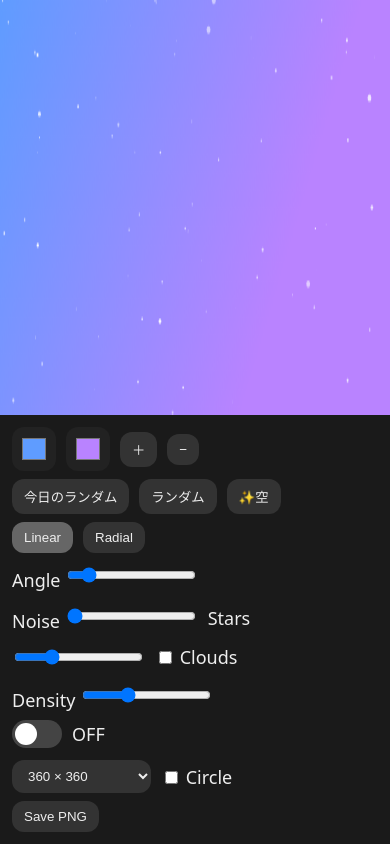
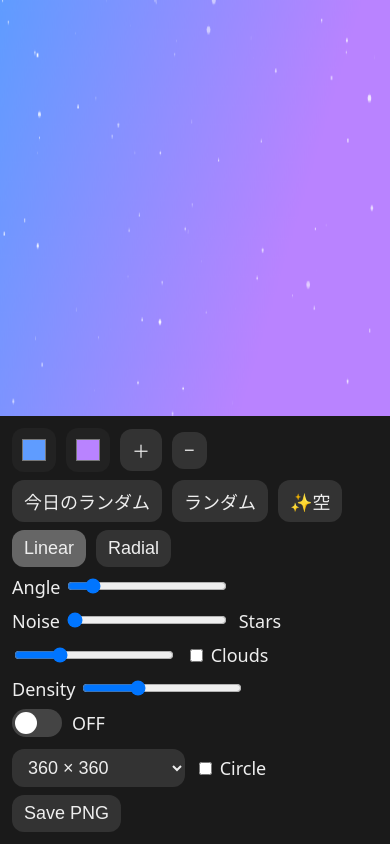
Before and after one commit to hisa-haru/Gradient-Maker-v1, a plain HTML site: page index.html in a window 390 px wide. Drawn offline with Linux system fonts and the light colour scheme.

Commit message:
モバイル表示改善

```diff
--- a/index.html
+++ b/index.html
@@ -2,6 +2,7 @@
 <html>
 <head>
 <meta charset="utf-8">
+<meta name="viewport" content="width=device-width, initial-scale=1.0">
 <title>sky-gradient-lab</title>
 
 <style>
@@ -35,15 +36,19 @@ canvas {
 }
 
 @media (max-width: 600px) {
-
   .controls {
     font-size: 18px;
   }
 
-  input[type="range"] {
-    height: 24px;
+  .controls button,
+  .controls select,
+  .controls label {
+    font-size: 18px;
   }
 
+  .controls input[type="range"] {
+    width: 160px;
+  }
 }
 
 .row {
```
